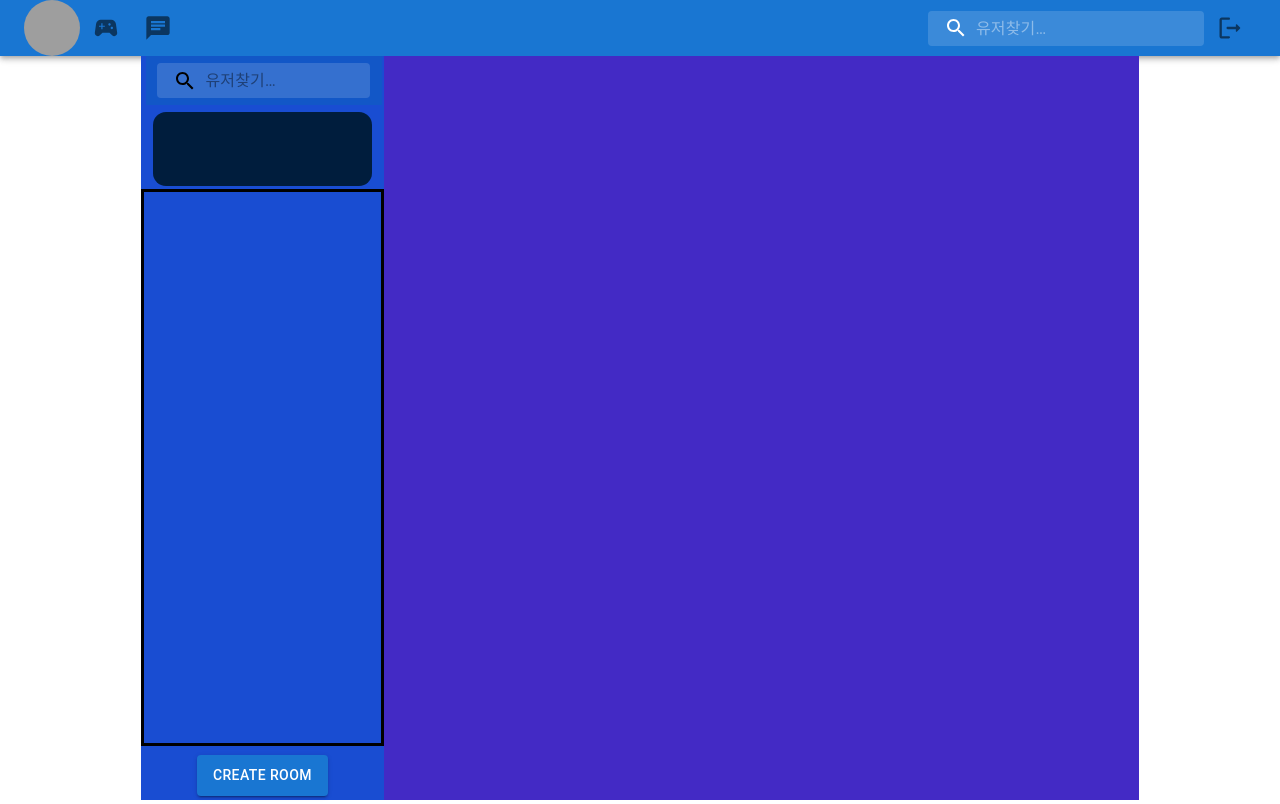
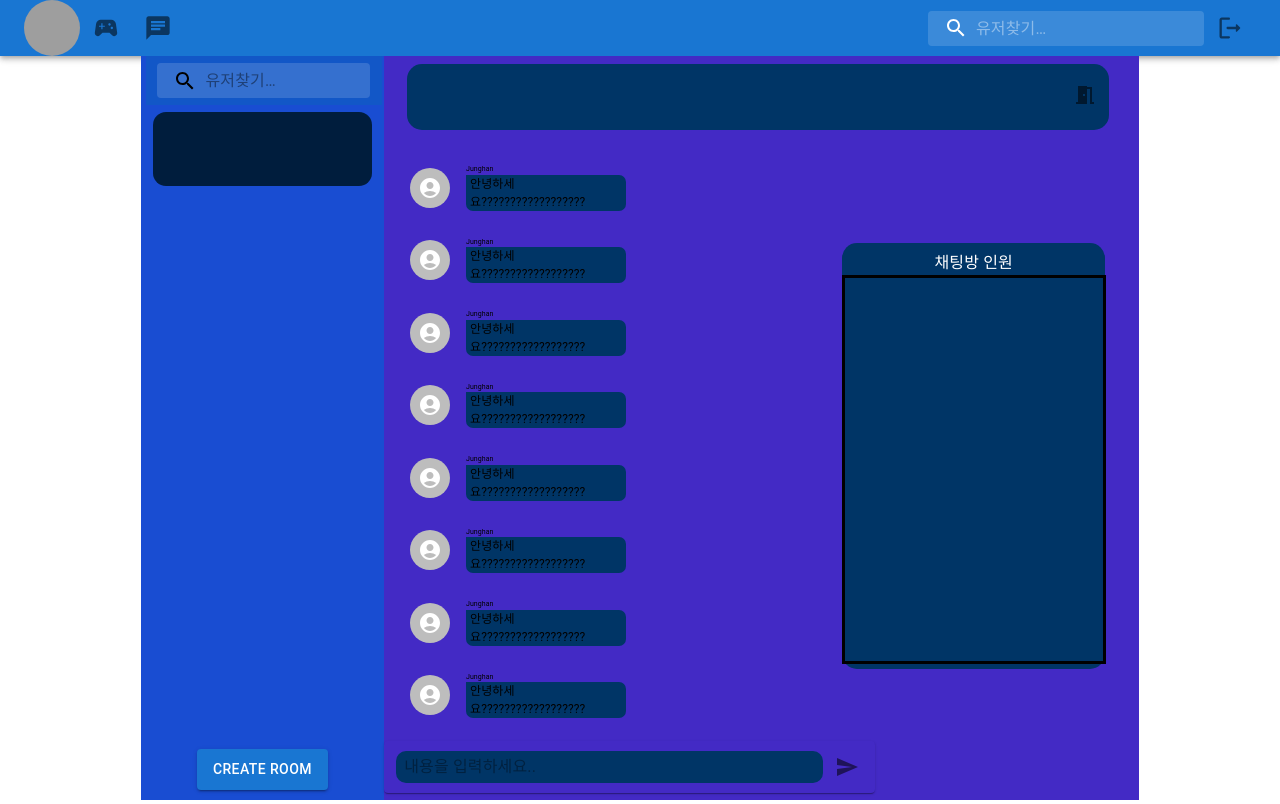
Before and after one commit to Dream-Transcendence/ft_transcendence, a React (Create React App) app in the folder packages/client/: page /chatRoom in a window 1280 px wide. Built offline with nearby package versions, Linux system fonts and the light colour scheme; grey boxes are pictures that could not be loaded.

Commit message:
✨ feat(client): make chatLog, chatParticipants, chatInput, chatInfo Layout
채팅페이지에 해당하는 레이아웃들을 구성하였습니다. 구성하는 도중 사소한 이슈들이 발현하여 이슈에 적어놓을 예정입니다.

```diff
--- a/packages/client/src/components/bar/NavigationBar.tsx
+++ b/packages/client/src/components/bar/NavigationBar.tsx
@@ -20,6 +20,7 @@ const RightLayout = styled('section')(({ theme }) => ({
   marginLeft: 'auto',
   display: 'flex',
   alignItems: 'center',
+  justifyContent: 'right',
 }));
 
 export default function NavigationBar() {
--- /dev/null
+++ b/packages/client/src/components/button/icon/ChatRoomOutIconButton.tsx
@@ -0,0 +1,16 @@
+import { IconButton, styled } from '@mui/material';
+import MeetingRoomIcon from '@mui/icons-material/MeetingRoom';
+
+// const ChatIcon = styled.button`
+//     flex-grow: 1;
+// `;\
+
+function RoomOutIconButton() {
+  return (
+    <IconButton aria-label="game" size="large">
+      <MeetingRoomIcon />
+    </IconButton>
+  );
+}
+
+export default RoomOutIconButton;
--- /dev/null
+++ b/packages/client/src/components/button/icon/ChatSendIconButton.tsx
@@ -0,0 +1,12 @@
+import { IconButton, styled } from '@mui/material';
+import SendIcon from '@mui/icons-material/Send';
+
+function ChatSendIconButton() {
+  return (
+    <IconButton aria-label="game" size="large">
+      <SendIcon />
+    </IconButton>
+  );
+}
+
+export default ChatSendIconButton;
--- /dev/null
+++ b/packages/client/src/components/textPrompt/ChatProfileNText.tsx
@@ -0,0 +1,57 @@
+import * as React from 'react';
+import { styled } from '@mui/material/styles';
+import List from '@mui/material/List';
+import ListItem from '@mui/material/ListItem';
+import ListItemAvatar from '@mui/material/ListItemAvatar';
+import ListItemText from '@mui/material/ListItemText';
+import Avatar from '@mui/material/Avatar';
+import AccountCircleIcon from '@mui/icons-material/AccountCircle';
+import { ThemeProvider, Typography } from '@mui/material';
+
+const ListTextLayout = styled('div')(({ theme }) => ({
+  height: '100%',
+}));
+
+//함수에 프롭을 넣던지 테마를 적용해서 색을 바꿔줘야함.
+const ListTextBox = styled('div')(({ theme }) => ({
+  overflow: 'auto',
+  height: '100%',
+  backgroundColor: '#003566',
+  borderRadius: '0px 7px 7px 7px',
+  display: 'flex',
+  justifyContent: 'center',
+}));
+
+const TextInput = styled('div')(({ theme }) => ({
+  width: '95%',
+  height: '100%',
+}));
+
+//텍스트 박스가 특정 글자 이상 넘어갔을 때 wrap되도록 설정해야함
+function ChatProfileNText() {
+  return (
+    <ListItem
+      sx={{
+        width: '93%',
+        margin: '10px',
+      }}
+    >
+      <ListItemAvatar>
+        <Avatar>
+          <AccountCircleIcon />
+        </Avatar>
+      </ListItemAvatar>
+      <></>
+      <ListTextLayout>
+        <Typography fontSize={7}>Junghan</Typography>
+        <ListTextBox>
+          <TextInput>
+            <Typography fontSize={12}>안녕하세요??????????????????</Typography>
+          </TextInput>
+        </ListTextBox>
+      </ListTextLayout>
+    </ListItem>
+  );
+}
+
+export default ChatProfileNText;
--- /dev/null
+++ b/packages/client/src/modules/ChatSection/SectionChatInput.tsx
@@ -0,0 +1,32 @@
+import Paper from '@mui/material/Paper';
+import InputBase from '@mui/material/InputBase';
+import ChatSendIconButton from '../../components/button/icon/ChatSendIconButton';
+
+function SectionChatInputModule() {
+  return (
+    <Paper
+      component="form"
+      sx={{
+        p: '2px 4px',
+        display: 'flex',
+        alignItems: 'center',
+        width: '98%',
+        backgroundColor: '#00000000',
+      }}
+    >
+      <InputBase
+        sx={{
+          ml: 1,
+          flex: 1,
+          backgroundColor: '#003566',
+          borderRadius: '10px',
+        }}
+        placeholder="  내용을 입력하세요.."
+        inputProps={{ 'aria-label': '내용을 입력하세요..' }}
+      />
+      <ChatSendIconButton />
+    </Paper>
+  );
+}
+
+export default SectionChatInputModule;
--- /dev/null
+++ b/packages/client/src/modules/ChatSection/SectionChatLogList.tsx
@@ -0,0 +1,43 @@
+import * as React from 'react';
+import { styled } from '@mui/material/styles';
+import List from '@mui/material/List';
+import ChatProfileNText from '../../components/textPrompt/ChatProfileNText';
+
+//이런식으로 엘리멘트를 함수로 전달가능하네 아이콘도 함수하나로 처리가능할듯
+function generate(element: React.ReactElement) {
+  return [0, 1, 2, 3, 4, 6, 7, 8, 9, 10, 11, 12, 13, 14, 15].map((value) =>
+    React.cloneElement(element, {
+      key: value,
+    }),
+  );
+}
+
+const ChatLogLayout = styled('div')(({ theme }) => ({
+  width: '90%',
+  height: '92%',
+  display: 'flex',
+  flexDirection: 'column-reverse',
+}));
+
+export default function ChatLogListModule() {
+  const [dense, setDense] = React.useState(false);
+  const [secondary, setSecondary] = React.useState(false);
+
+  return (
+    <ChatLogLayout>
+      <List
+        dense={dense}
+        sx={{
+          width: '100%',
+          height: '100%',
+          bgcolor: '#00000000',
+          position: 'relative',
+          overflow: 'auto',
+          '& ul': { padding: 1 },
+        }}
+      >
+        {generate(<ChatProfileNText />)}
+      </List>
+    </ChatLogLayout>
+  );
+}
--- /dev/null
+++ b/packages/client/src/modules/ChatSection/SectionChatParticipants.tsx
@@ -0,0 +1,41 @@
+import * as React from 'react';
+import { styled } from '@mui/material/styles';
+import List from '@mui/material/List';
+
+function generate(element: React.ReactElement) {
+  return [0, 1, 2, 3, 4].map((value) =>
+    React.cloneElement(element, {
+      key: value,
+    }),
+  );
+}
+
+const ChatParticipantsListLayout = styled('div')(({ theme }) => ({
+  width: '98%',
+  height: '90%',
+  border: 'solid',
+}));
+
+function SectionChatParticipantsModule() {
+  const [dense, setDense] = React.useState(false);
+  const [secondary, setSecondary] = React.useState(false);
+  return (
+    <ChatParticipantsListLayout>
+      <List
+        dense={dense}
+        sx={{
+          width: '100%',
+          height: '100%',
+          bgcolor: '#00000000',
+          position: 'relative',
+          overflow: 'auto',
+          '& ul': { padding: 1 },
+        }}
+      >
+        {/* {generate()} */}
+      </List>
+    </ChatParticipantsListLayout>
+  );
+}
+
+export default SectionChatParticipantsModule;
--- /dev/null
+++ b/packages/client/src/modules/ChatSection/SectionRoomInfo.tsx
@@ -0,0 +1,47 @@
+import { styled } from '@mui/material/styles';
+import RoomOutIconButton from '../../components/button/icon/ChatRoomOutIconButton';
+
+const RoomInfoLayout = styled('div')(({ theme }) => ({
+  width: '100%',
+  height: '11%',
+  display: 'flex',
+  alignItems: 'center',
+  justifyContent: 'center',
+}));
+
+const RoomInfoBox = styled('div')(({ theme }) => ({
+  width: '93%',
+  height: '80%',
+  display: 'flex',
+  marginRight: '1%',
+  borderRadius: '15px',
+  backgroundColor: '#003566',
+}));
+
+const InfoBoxFunctionLayout = styled('div')(({ theme }) => ({
+  width: '50%',
+  height: '95%',
+  flexDirection: 'row-reverse',
+  display: 'flex',
+  alignItems: 'center',
+}));
+
+const InfoBoxNameLayout = styled('div')(({ theme }) => ({
+  width: '50%',
+  height: '95%',
+}));
+
+function SectionRoomInfoModule() {
+  return (
+    <RoomInfoLayout>
+      <RoomInfoBox>
+        <InfoBoxNameLayout></InfoBoxNameLayout>
+        <InfoBoxFunctionLayout>
+          <RoomOutIconButton />
+        </InfoBoxFunctionLayout>
+      </RoomInfoBox>
+    </RoomInfoLayout>
+  );
+}
+
+export default SectionRoomInfoModule;
--- a/packages/client/src/modules/ChatSidebar/AsidefriendList.tsx
+++ b/packages/client/src/modules/ChatSidebar/AsidefriendList.tsx
@@ -1,8 +1,7 @@
 import { styled } from '@mui/material/styles';
 
 const AsideFriendListLayout = styled('div')(({ theme }) => ({
-  height: '74%', //분명 %는 상위 컴포넌트기준이라고 한 글을 본것 같은데 중간에서하니 삐져나온다 아마%가 맞긴한데 위치가 움직이면 삐져나오나보다
-  border: 'solid black',
+  height: '74%',
 }));
 
 function AsideFriendListModule() {
--- /dev/null
+++ b/packages/client/src/organisms/ChatMainSection/ChatParticipants.tsx
@@ -0,0 +1,43 @@
+import { Typography } from '@mui/material';
+import { styled } from '@mui/material/styles';
+import SectionChatParticipantsModule from '../../modules/ChatSection/SectionChatParticipants';
+
+const ChatParticipantsLayout = styled('div')(({ theme }) => ({
+  width: '40%',
+  height: '99%',
+  display: 'float',
+  textAlignLast: 'center',
+}));
+
+const ChatParticipantBox = styled('div')(({ theme }) => ({
+  width: '100%',
+  height: '65%',
+  backgroundColor: '#003566',
+  borderRadius: '15px',
+  float: 'right',
+  marginTop: '40%',
+  marginRight: '13%',
+}));
+
+const ParticipantsBoxTitle = styled('div')(({ theme }) => ({
+  width: '100%',
+  height: '100%',
+}));
+
+// prop 변수를 안넣어주니  has no properties in common with type 'IntrinsicAttributes'. 라는 에러발생
+function ChatParticipants(prop: any) {
+  return (
+    <ChatParticipantsLayout>
+      <ChatParticipantBox>
+        <ParticipantsBoxTitle>
+          <Typography color="white" marginTop={1}>
+            채팅방 인원
+          </Typography>
+          <SectionChatParticipantsModule></SectionChatParticipantsModule>
+        </ParticipantsBoxTitle>
+      </ChatParticipantBox>
+    </ChatParticipantsLayout>
+  );
+}
+
+export default ChatParticipants;
--- /dev/null
+++ b/packages/client/src/organisms/ChatMainSection/Chatting.tsx
@@ -0,0 +1,21 @@
+import { styled } from '@mui/material/styles';
+import SectionChatInputModule from '../../modules/ChatSection/SectionChatInput';
+import ChatLogListModule from '../../modules/ChatSection/SectionChatLogList';
+
+const ChattingLayout = styled('div')(({ theme }) => ({
+  width: '75%',
+  height: '99%',
+  display: 'flex',
+  flexDirection: 'column-reverse',
+}));
+// prop 변수를 안넣어주니  has no properties in common with type 'IntrinsicAttributes'. 라는 에러발생
+function Chatting(prop: any) {
+  return (
+    <ChattingLayout>
+      <SectionChatInputModule></SectionChatInputModule>
+      <ChatLogListModule></ChatLogListModule>
+    </ChattingLayout>
+  );
+}
+
+export default Chatting;
--- a/packages/client/src/pages/ChatroomPage.tsx
+++ b/packages/client/src/pages/ChatroomPage.tsx
@@ -5,6 +5,9 @@ import AsideSearchBoxModule from '../modules/ChatSidebar/AsideSearchBox';
 import AsideCurrentChatRoomModule from '../modules/ChatSidebar/AsideCurrentChatRoom';
 import AsideFriendListModule from '../modules/ChatSidebar/AsidefriendList';
 import AisdeCreateChatRoomModule from '../modules/ChatSidebar/AsideCreateChatRoom';
+import SectionRoomInfoModule from '../modules/ChatSection/SectionRoomInfo';
+import Chatting from '../organisms/ChatMainSection/Chatting';
+import ChatParticipants from '../organisms/ChatMainSection/ChatParticipants';
 
 const Chatroom = styled('section')(({ theme }) => ({
   width: '100%',
@@ -30,10 +33,17 @@ const Section = styled('section')(({ theme }) => ({
   backgroundColor: '#432AC5',
 }));
 
-const Aside = styled('section')(({ theme }) => ({
+const Aside = styled('aside')(({ theme }) => ({
   width: '19%',
   height: '100%',
   backgroundColor: '#194DD2',
+}));
+
+const ChatRoomFeaterLayout = styled('div')(({ theme }) => ({
+  width: '100%',
+  height: '89%',
+  display: 'flex',
+  marginTop: '0%',
 }));
 
 function ChatroomPage() {
@@ -51,7 +61,13 @@ function ChatroomPage() {
           <AsideFriendListModule />
           <AisdeCreateChatRoomModule />
         </Aside>
-        <Section></Section>
+        <Section>
+          <SectionRoomInfoModule />
+          <ChatRoomFeaterLayout>
+            <Chatting />
+            <ChatParticipants />
+          </ChatRoomFeaterLayout>
+        </Section>
       </MainSection>
       <footer></footer>
     </Chatroom>
```
